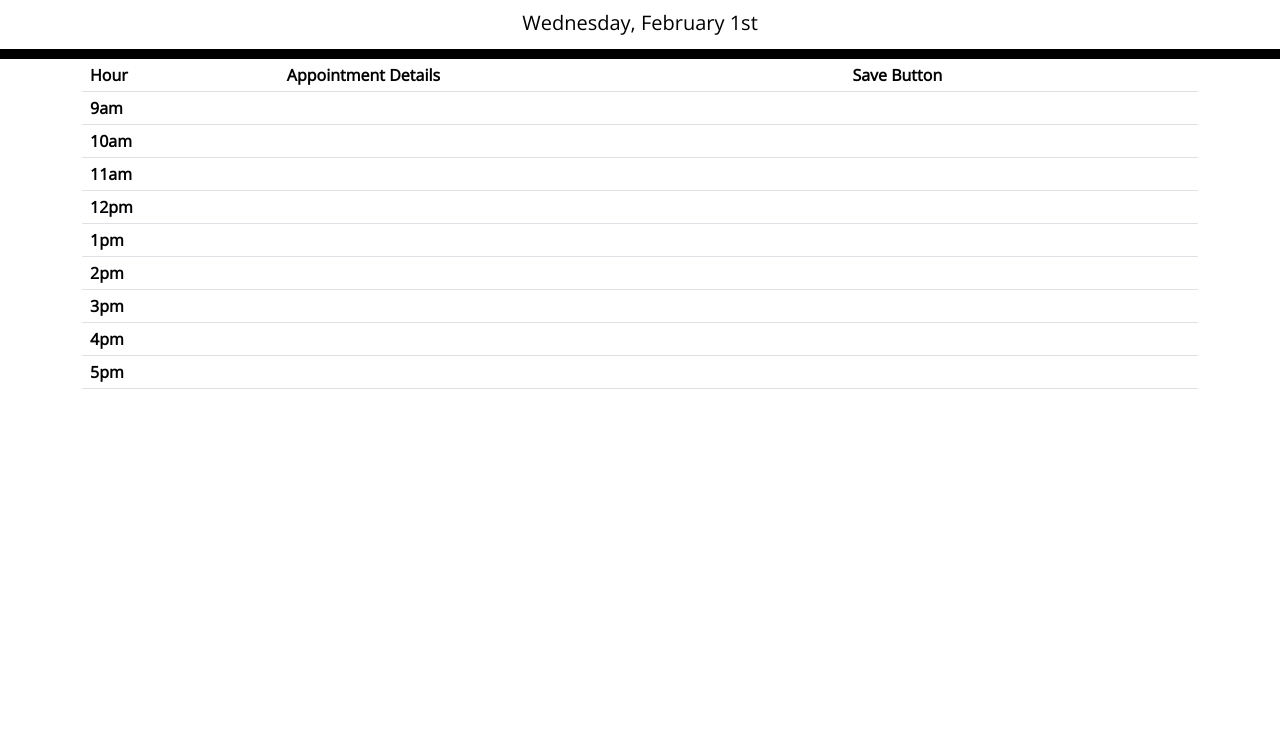
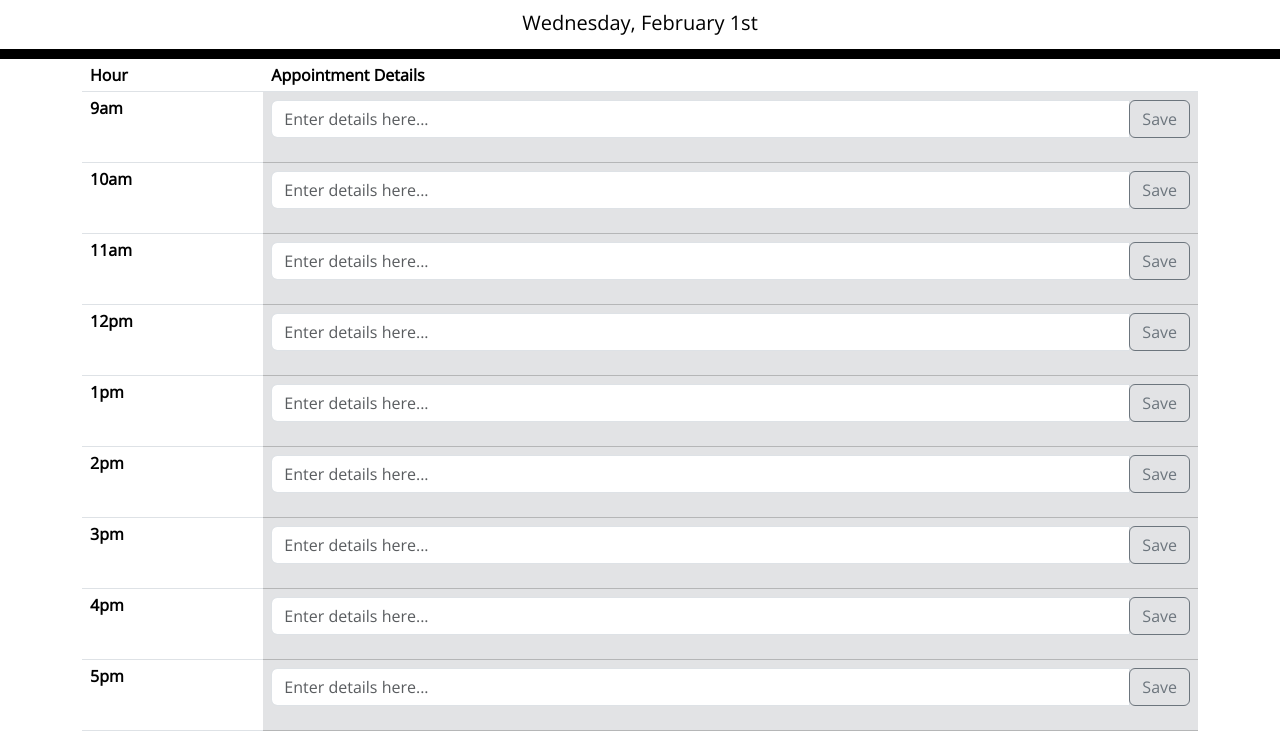
Before and after one commit to LeeDillon/Daily-Planner-App, a plain HTML site: page index.html in a window 1280 px wide. Shown: the part 108-855 px from the top of the page. Before the commit the page ends 800 px from the top, so only its background shows below. Drawn offline with nearby package versions, Linux system fonts and the light colour scheme.

Commit message:
added input field with button attached

```diff
--- a/assets/js/logic.js
+++ b/assets/js/logic.js
@@ -13,10 +13,13 @@ workingHours.forEach(element => {
     timeColumnEl.attr('scope', 'row');
     timeColumnEl.text(element);
     var appointmentColumnEl = $('<td>');
-    var saveButtonEl = $('<td>');
-    timeslotRowEl.append(timeColumnEl, appointmentColumnEl, saveButtonEl);
+    appointmentColumnEl.addClass('table-secondary');
+    appointmentColumnEl.append('<div class="input-group mb-3"> <input type = "text" class= "form-control" placeholder = "Enter details here..." aria - label="Enter details here..." aria - describedby="button-addon2">  <div class="input-group-append"> <button class="btn btn-outline-secondary" type="button" id="button-addon2">Save</button> </div> </div > ');
+    // var saveButtonColumnEl = $('<td>');
+    // saveButtonColumnEl.append('<button type="button" class="btn btn-primary btn-lg btn-block">Save</button>')
+    timeslotRowEl.append(timeColumnEl, appointmentColumnEl);
 
     tableBodyEl.append(timeslotRowEl);
-    console.log(timeslotRowEl);
+
 
 });
--- a/index.html
+++ b/index.html
@@ -31,7 +31,7 @@
         <tr>
           <th scope="col">Hour</th>
           <th scope="col">Appointment Details</th>
-          <th scope="col">Save Button</th>
+          <!-- <th scope="col">Save Button</th> -->
         </tr>
       </thead>
       <tbody id="tableBody">
```
